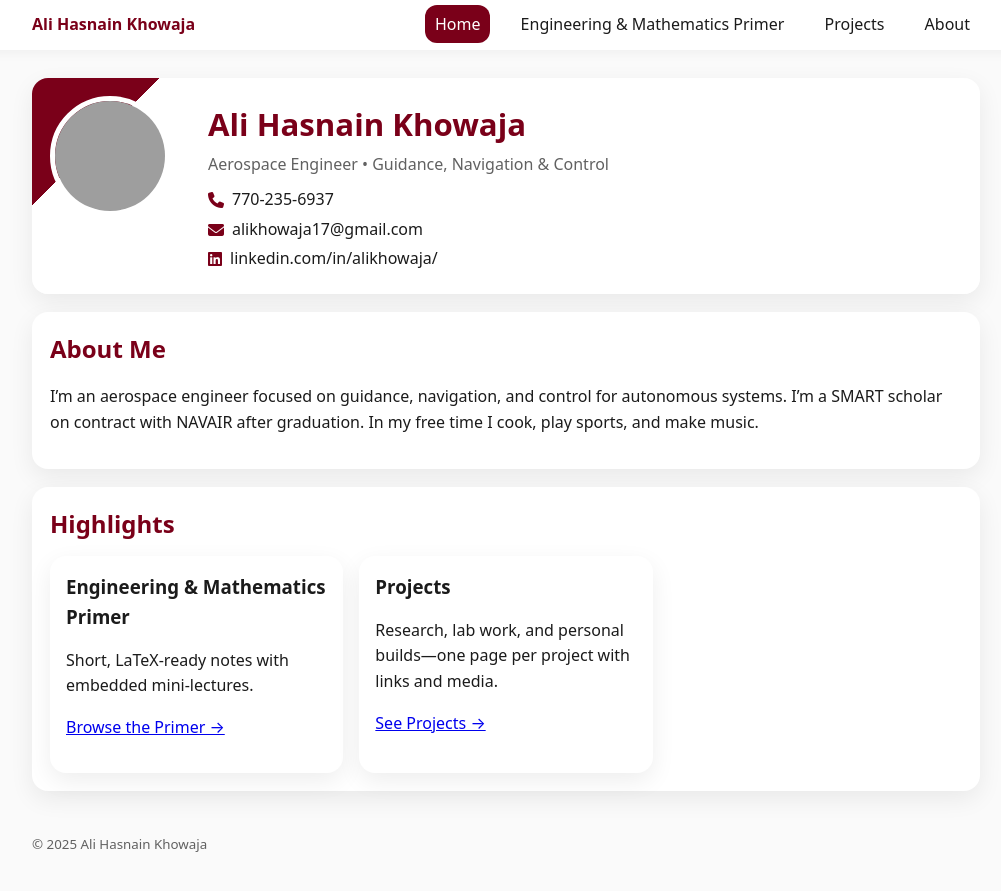
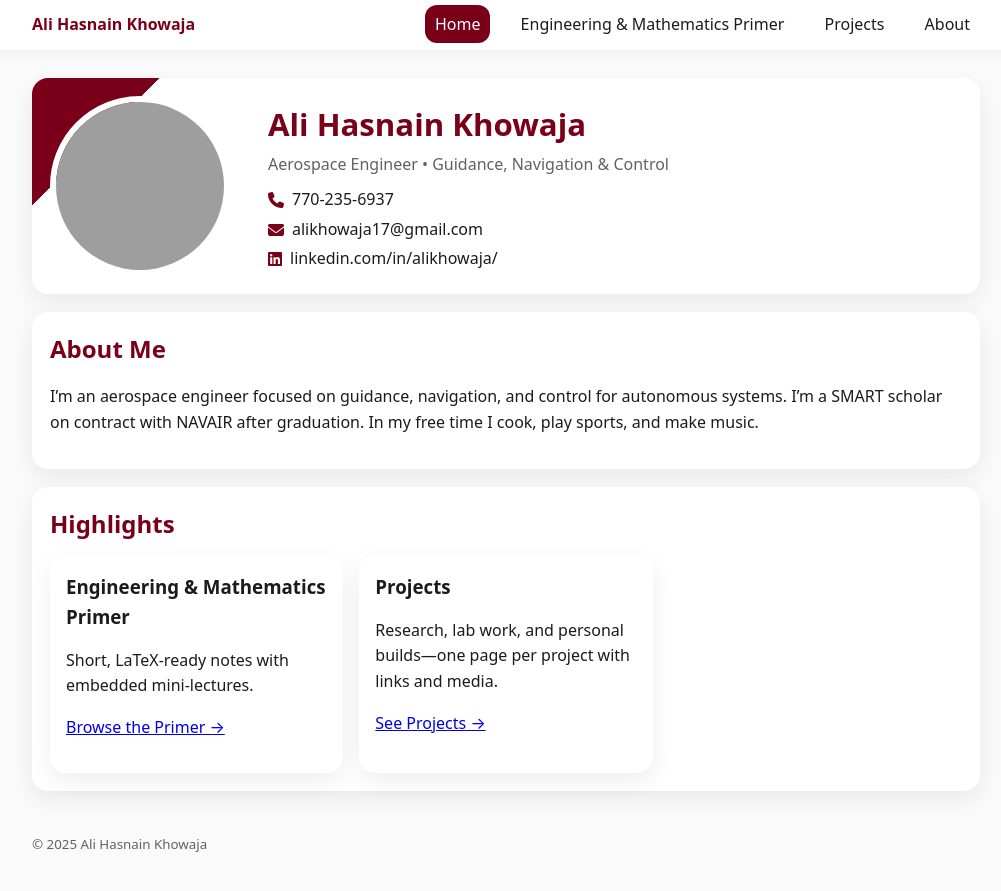
Before and after one commit to khowaja17/khowaja17.github.io, a Jekyll site: the page built from index.md, in a window 1280 px wide. Shown: the top 891 px of the page, without its empty margins (134-1135 px from the left). Built offline with Jekyll 4.4.1, drawn with Linux system fonts in a browser that asks for light colours; grey boxes are pictures that could not be loaded.

Commit message:
Update style.css
profile picture formatting

```diff
--- a/assets/css/style.css
+++ b/assets/css/style.css
@@ -18,11 +18,11 @@ body{margin:0;background:var(--bg);color:var(--text);font-family:system-ui,-appl
 .tabs a.active{background:var(--accent);color:#fff}
 .content{max-width:980px;margin:28px auto;padding:0 16px}
 .hero{
-  display:grid;grid-template-columns:140px 1fr;gap:18px;
+  display:grid;grid-template-columns:200px 1fr;gap:18px;
   background:linear-gradient(135deg,var(--accent) 0 90px, var(--card) 90px);
   border-radius:var(--radius);box-shadow:var(--shadow);padding:18px;color:var(--text)
 }
-.avatar{width:120px;height:120px;border-radius:50%;border:5px solid #fff;object-fit:cover}
+.avatar{width:180px;height:180px;border-radius:50%;border:6px solid #fff;object-fit:cover}
 .hero h1{margin:.25rem 0 0;font-size:1.95rem;color:var(--accent)}
 .subtitle{margin:2px 0 10px;color:var(--muted)}
 .hero .contacts a{display:flex;align-items:center;gap:8px;color:var(--text);text-decoration:none;margin:4px 0}
```
